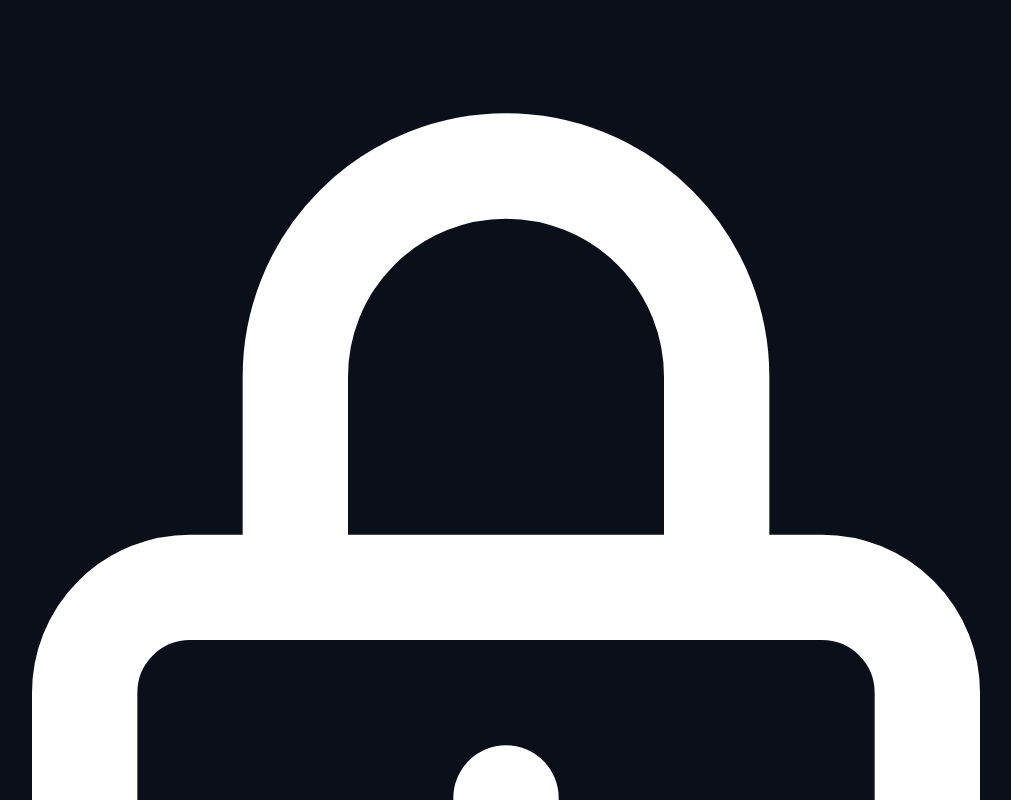
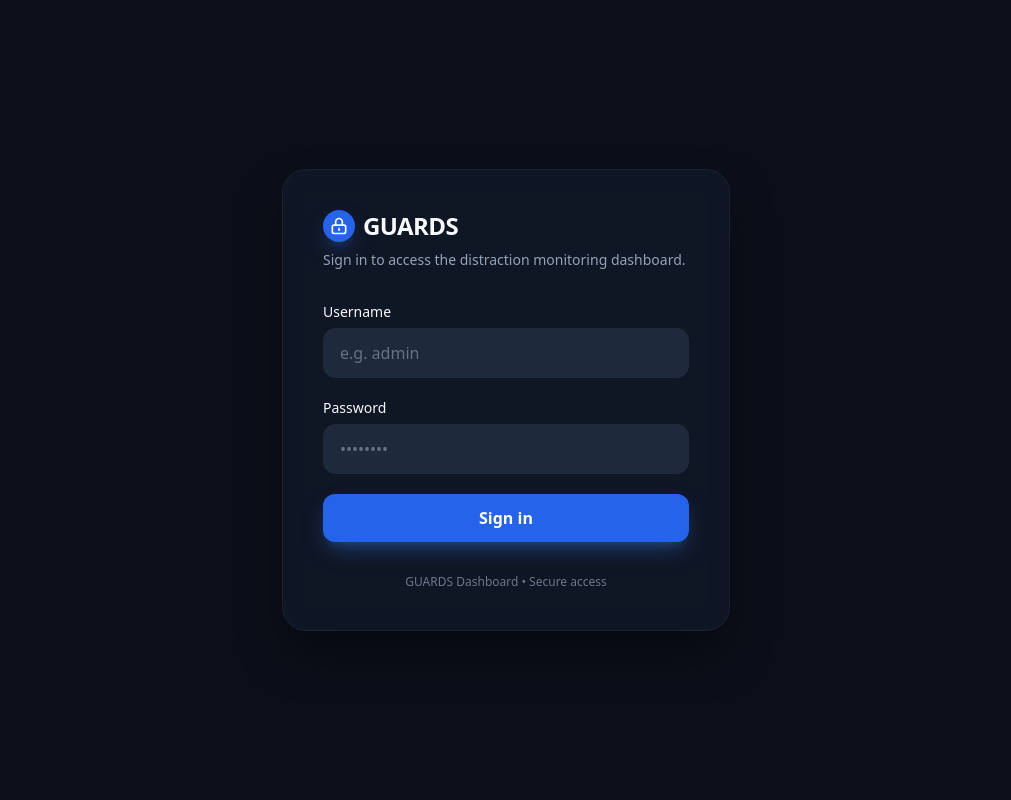
Before and after one commit to Reinhartsamuel/guards-dashboard, a Next.js app: page /login in a window 1280 px wide. Shown: the top 800 px of the page, without its empty margins (134-1145 px from the left). Built offline with nearby package versions, Linux system fonts and the light colour scheme.

Commit message:
Fix CSS pipeline: quote pulse-slow key in tailwind config, import globals.css in layout

```diff
--- a/app/globals.css
+++ b/app/globals.css
@@ -1 +1,307 @@
-body { background: #0b0f19; color: #fff; }
+@tailwind base;
+@tailwind components;
+@tailwind utilities;
+
+@layer base {
+  :root {
+    --bg: #0b0f19;
+    --panel: #111827;
+    --card: #0f172a;
+    --border: #1e293b;
+    --input: #1e293b;
+    --text: #f8fafc;
+    --muted: #94a3b8;
+    --brand: #3b82f6;
+    --brand-glow: rgb(59 130 246 / 0.25);
+  }
+
+  html {
+    scroll-behavior: smooth;
+  }
+
+  body {
+    background-color: var(--bg);
+    color: var(--text);
+    font-feature-settings: "rlig" 1, "calt" 1;
+  }
+
+  .dark-bg {
+    background-color: var(--bg);
+  }
+
+  * {
+    border-color: var(--border);
+  }
+
+  ::selection {
+    background-color: var(--brand);
+    color: #fff;
+  }
+}
+
+@layer components {
+  .glass-panel {
+    position: relative;
+    background-color: rgba(17, 24, 39, 0.8);
+    backdrop-filter: blur(12px);
+    -webkit-backdrop-filter: blur(12px);
+    border: 1px solid rgba(30, 41, 59, 0.6);
+    border-radius: 1.5rem;
+    box-shadow: 0 25px 50px -12px rgb(0 0 0 / 0.5);
+  }
+
+  .glass-card {
+    position: relative;
+    background-color: rgba(15, 23, 42, 0.6);
+    backdrop-filter: blur(8px);
+    -webkit-backdrop-filter: blur(8px);
+    border: 1px solid rgba(30, 41, 59, 0.5);
+    border-radius: 1rem;
+    box-shadow: 0 1px 3px 0 rgb(0 0 0 / 0.1), 0 1px 2px -1px rgb(0 0 0 / 0.1);
+    transition: all 0.3s;
+  }
+
+  .glass-card:hover {
+    border-color: rgba(59, 130, 246, 0.5);
+    box-shadow: 0 10px 25px -5px rgb(59 130 246 / 0.4), 0 8px 10px -6px rgb(59 130 246 / 0.2);
+  }
+
+  .glass-input {
+    width: 100%;
+    background-color: var(--input);
+    border: 1px solid var(--border);
+    border-radius: 0.75rem;
+    padding: 0.75rem 1rem;
+    color: var(--text);
+    outline: none;
+    transition: all 0.2s;
+  }
+
+  .glass-input::placeholder {
+    color: rgba(148, 163, 184, 0.6);
+  }
+
+  .glass-input:focus {
+    border-color: var(--brand);
+    box-shadow: 0 0 0 2px rgb(59 130 246 / 0.3);
+  }
+
+  .btn-brand {
+    display: inline-flex;
+    align-items: center;
+    justify-content: center;
+    padding: 0.75rem 1.25rem;
+    border-radius: 0.75rem;
+    background-color: #2563eb;
+    color: #fff;
+    font-weight: 600;
+    box-shadow: 0 10px 25px -5px rgb(59 130 246 / 0.4), 0 8px 10px -6px rgb(59 130 246 / 0.2);
+    transition: all 0.2s;
+    cursor: pointer;
+    border: none;
+  }
+
+  .btn-brand:hover {
+    background-color: #3b82f6;
+    box-shadow: 0 10px 25px -5px rgb(59 130 246 / 0.6), 0 8px 10px -6px rgb(59 130 246 / 0.4);
+  }
+
+  .btn-brand:active {
+    transform: scale(0.98);
+  }
+
+  .btn-brand:disabled {
+    opacity: 0.5;
+    cursor: not-allowed;
+  }
+
+  .btn-ghost {
+    display: inline-flex;
+    align-items: center;
+    justify-content: center;
+    padding: 0.75rem 1.25rem;
+    border-radius: 0.75rem;
+    background-color: rgba(17, 24, 39, 0.8);
+    border: 1px solid var(--border);
+    color: var(--text);
+    font-weight: 600;
+    transition: all 0.2s;
+    cursor: pointer;
+  }
+
+  .btn-ghost:hover {
+    background-color: rgba(59, 130, 246, 0.1);
+    border-color: rgba(59, 130, 246, 0.4);
+    color: #60a5fa;
+  }
+
+  .stat-card {
+    background-color: rgba(15, 23, 42, 0.6);
+    backdrop-filter: blur(8px);
+    -webkit-backdrop-filter: blur(8px);
+    border: 1px solid rgba(30, 41, 59, 0.5);
+    border-radius: 1rem;
+    box-shadow: 0 1px 3px 0 rgb(0 0 0 / 0.1), 0 1px 2px -1px rgb(0 0 0 / 0.1);
+    padding: 1.5rem;
+    display: flex;
+    flex-direction: column;
+    gap: 0.5rem;
+    transition: all 0.3s;
+  }
+
+  .stat-card:hover {
+    border-color: rgba(59, 130, 246, 0.5);
+    box-shadow: 0 10px 25px -5px rgb(59 130 246 / 0.2);
+  }
+
+  .stat-value {
+    font-size: 1.875rem;
+    font-weight: 700;
+    color: var(--text);
+    letter-spacing: -0.025em;
+  }
+
+  .stat-label {
+    font-size: 0.875rem;
+    color: var(--muted);
+    text-transform: uppercase;
+    letter-spacing: 0.05em;
+    font-weight: 500;
+  }
+
+  .chart-wrap {
+    background-color: rgba(15, 23, 42, 0.6);
+    backdrop-filter: blur(8px);
+    -webkit-backdrop-filter: blur(8px);
+    border: 1px solid rgba(30, 41, 59, 0.5);
+    border-radius: 1rem;
+    box-shadow: 0 1px 3px 0 rgb(0 0 0 / 0.1), 0 1px 2px -1px rgb(0 0 0 / 0.1);
+    padding: 1.5rem;
+  }
+
+  .table-wrap {
+    background-color: rgba(15, 23, 42, 0.6);
+    backdrop-filter: blur(8px);
+    -webkit-backdrop-filter: blur(8px);
+    border: 1px solid rgba(30, 41, 59, 0.5);
+    border-radius: 1rem;
+    box-shadow: 0 1px 3px 0 rgb(0 0 0 / 0.1), 0 1px 2px -1px rgb(0 0 0 / 0.1);
+    overflow: hidden;
+  }
+
+  .table {
+    width: 100%;
+    border-collapse: collapse;
+    text-align: left;
+  }
+
+  .table th {
+    background-color: rgba(17, 24, 39, 0.4);
+    padding: 0.75rem 1rem;
+    font-size: 0.75rem;
+    font-weight: 600;
+    color: var(--muted);
+    text-transform: uppercase;
+    letter-spacing: 0.05em;
+    border-bottom: 1px solid var(--border);
+  }
+
+  .table td {
+    padding: 1rem;
+    border-bottom: 1px solid rgba(30, 41, 59, 0.3);
+    color: var(--text);
+    vertical-align: middle;
+  }
+
+  .table tr {
+    transition: background-color 0.2s;
+  }
+
+  .table tr:hover {
+    background-color: rgba(59, 130, 246, 0.05);
+  }
+
+  .badge {
+    display: inline-flex;
+    align-items: center;
+    padding: 0.125rem 0.625rem;
+    border-radius: 9999px;
+    font-size: 0.75rem;
+    font-weight: 600;
+    border: 1px solid transparent;
+  }
+
+  .badge-focus {
+    border-color: rgba(34, 197, 94, 0.3);
+    background-color: rgba(34, 197, 94, 0.1);
+    color: #4ade80;
+  }
+
+  .badge-distracted {
+    border-color: rgba(239, 68, 68, 0.3);
+    background-color: rgba(239, 68, 68, 0.1);
+    color: #f87171;
+  }
+
+  .nav-link {
+    display: flex;
+    align-items: center;
+    gap: 0.75rem;
+    padding: 0.75rem 1rem;
+    border-radius: 0.75rem;
+    color: var(--muted);
+    font-weight: 500;
+    border: 1px solid transparent;
+    transition: all 0.2s;
+  }
+
+  .nav-link:hover {
+    background-color: rgba(15, 23, 42, 0.4);
+    color: #60a5fa;
+    border-color: rgba(59, 130, 246, 0.2);
+  }
+
+  .nav-link.active {
+    background-color: rgba(59, 130, 246, 0.1);
+    color: #60a5fa;
+    border-color: rgba(59, 130, 246, 0.2);
+    box-shadow: 0 10px 25px -5px rgb(59 130 246 / 0.2);
+  }
+}
+
+@layer utilities {
+  .text-balance {
+    text-wrap: balance;
+  }
+
+  .animate-fade-in {
+    animation: fadeIn 0.6s ease-out;
+  }
+
+  .animate-slide-up {
+    animation: slideUp 0.7s ease-out;
+  }
+
+  .animate-pulse-slow {
+    animation: pulse 3s cubic-bezier(0.4, 0, 0.6, 1) infinite;
+  }
+
+  .animate-float {
+    animation: float 4s ease-in-out infinite;
+  }
+}
+
+@keyframes fadeIn {
+  0% { opacity: 0; }
+  100% { opacity: 1; }
+}
+
+@keyframes slideUp {
+  0% { opacity: 0; transform: translateY(16px); }
+  100% { opacity: 1; transform: translateY(0); }
+}
+
+@keyframes float {
+  0%, 100% { transform: translateY(0); }
+  50% { transform: translateY(-8px); }
+}
--- a/tailwind.config.js
+++ b/tailwind.config.js
@@ -56,7 +56,7 @@ module.exports = {
         "fade-in": "fadeIn 0.6s ease-out",
         "slide-up": "slideUp 0.7s ease-out",
         float: "float 4s ease-in-out infinite",
-        pulse-slow: "pulse 3s cubic-bezier(0.4, 0, 0.6, 1) infinite",
+        "pulse-slow": "pulse 3s cubic-bezier(0.4, 0, 0.6, 1) infinite",
       },
       keyframes: {
         fadeIn: {
```
